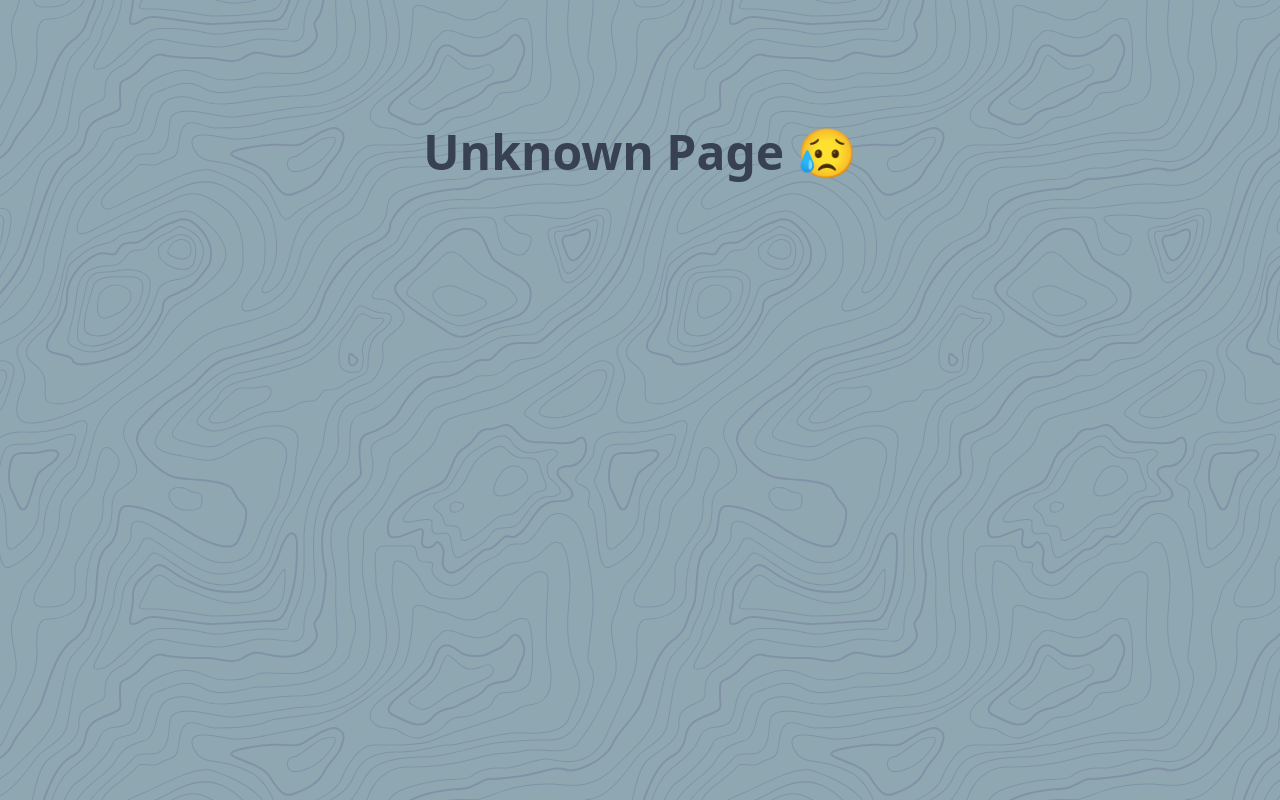
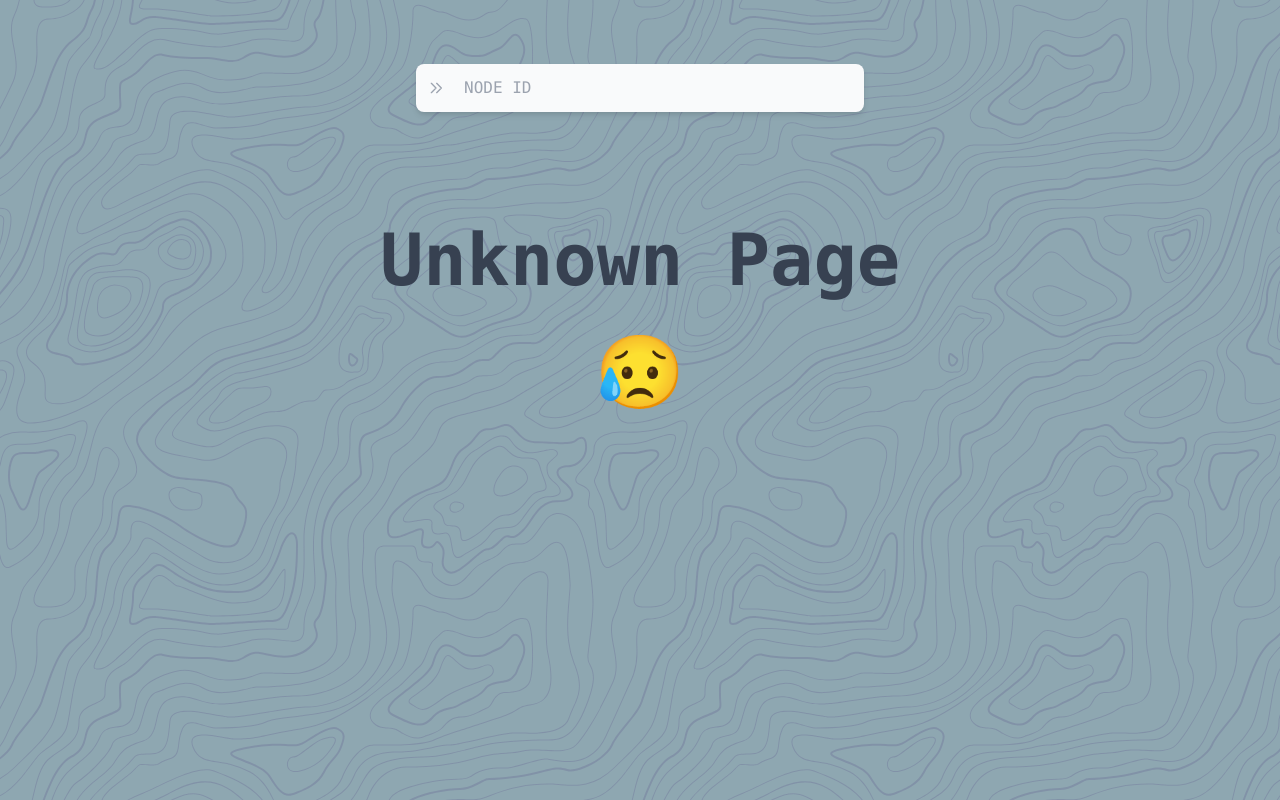
Before and after one commit to 17ban/sano-frontend, a Vue app: page /err in a window 1280 px wide. Shown: the top 800 px of the page. Built offline with nearby package versions, Linux system fonts and the light colour scheme.

Commit message:
feat: use default layout in err page

```diff
--- a/src/pages/err.vue
+++ b/src/pages/err.vue
@@ -1,8 +1,11 @@
 <template>
-  <div class="flex flex-row">
-    <h1 class="py-32 text-gray-700 text-5xl font-bold flex-grow text-center">
-      Unknown Page 😥
-    </h1>
+  <div class="min-h-screen mt-10 mb-36 text-center text-7xl font-bold text-gray-700">
+    <p class="pt-10">
+      Unknown Page
+    </p>
+    <p class="pt-10">
+      😥
+    </p>
   </div>
 </template>
 
--- a/src/router.ts
+++ b/src/router.ts
@@ -26,7 +26,14 @@ const router = createRouter({
     },
     {
       path: '/:catchAll(.*)',
-      component: () => import('~/pages/err.vue'),
+      component: () => import('~/layout/default.vue'),
+      redirect: '/err',
+      children: [
+        {
+          path: '/err',
+          component: () => import('~/pages/err.vue'),
+        },
+      ],
     },
   ],
 })
```
